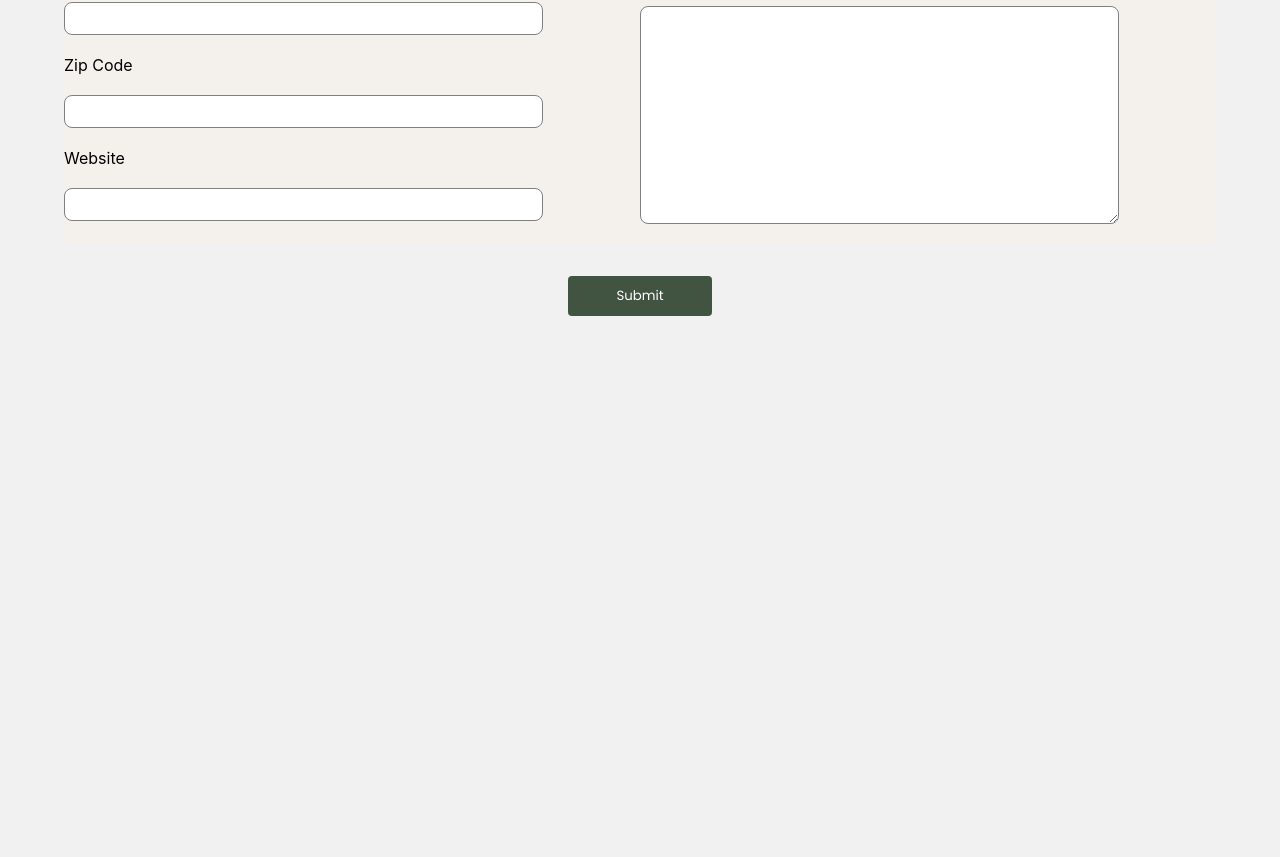
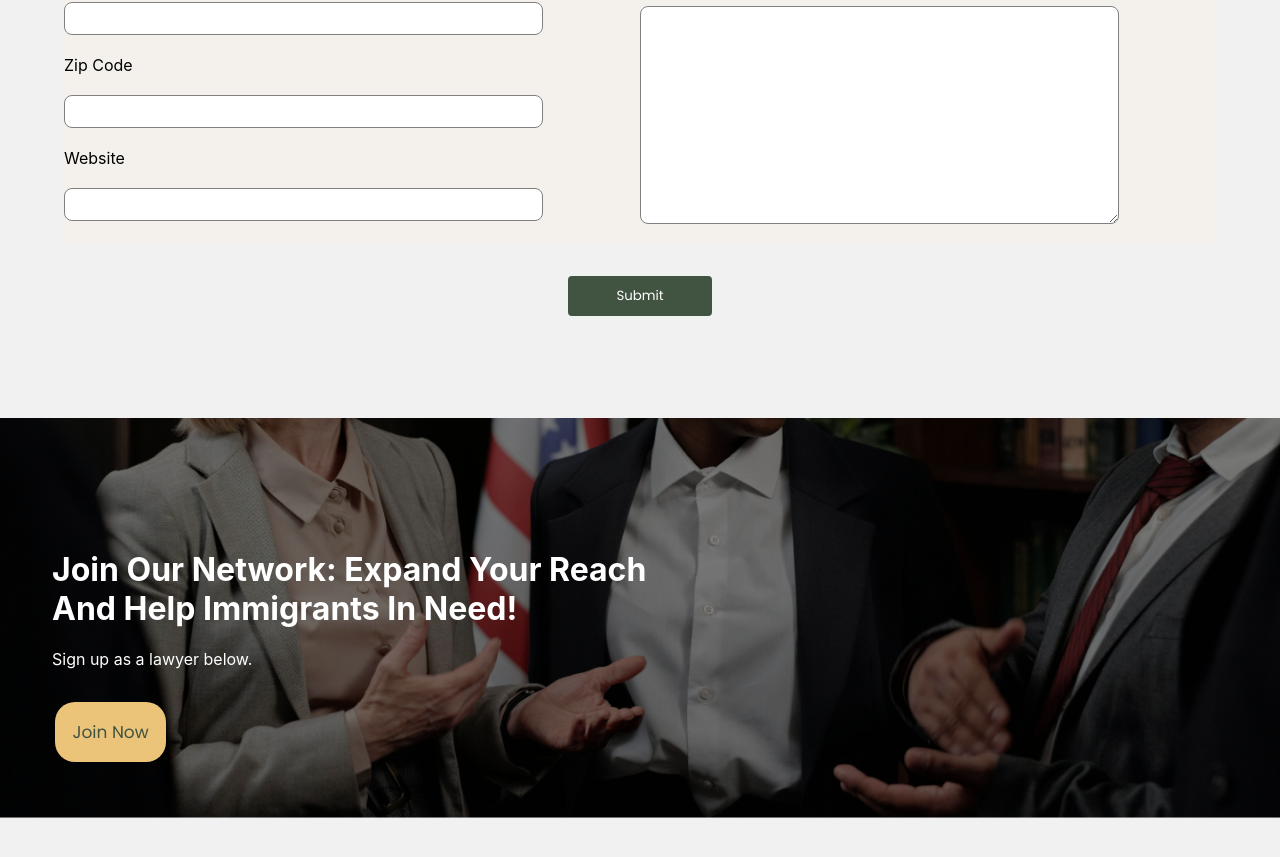
Before and after one commit to tlai18/jumbohack, a React (Create React App) app in the folder frontend/: page /contact in a window 1280 px wide. Shown: the part 597-1454 px from the top of the page. Before the commit the page ends 993 px from the top, so only its background shows below. Built offline with nearby package versions, Linux system fonts and the light colour scheme.

Commit message:
added footer to all pages

```diff
--- a/frontend/src/pages/Contact.js
+++ b/frontend/src/pages/Contact.js
@@ -1,7 +1,7 @@
 
 import { useEffect, useState } from "react";
 import { useLawyersContext } from "../hooks/useLawyersContext";
-// import { useAuthContext } from "../hooks/useAuthContext";
+import Join from '../images/join.png';
 
 
 function Contact() {
@@ -199,6 +199,16 @@ function Contact() {
           </div>
         </div>
         <button style={{paddingLeft: '3rem', paddingRight: '3rem', marginTop: '2rem'}} type='submit'>Submit</button>
+        <div className="hero-container" style={{ position: 'relative', color: 'white', marginTop: '8rem'}}>
+                <img src={Join} alt="Hero Image" style={{ width: '100%', height: 'auto', marginTop: '-2%', marginBottom: '-2%' }} />
+                <div className="hero-text2" style={{ position: 'absolute', top: '4em', left: '2em', textAlign: 'left', padding: '20px' }}>
+                        <h1>
+                        Join Our Network: Expand Your Reach <br /> And Help Immigrants In Need!
+                        </h1>
+                        <p>Sign up as a lawyer below.</p>
+                        <button className="langToggle">Join Now</button>
+                </div>
+          </div>
       </form>
   );
 }
--- a/frontend/src/pages/Guidebook.js
+++ b/frontend/src/pages/Guidebook.js
@@ -1,5 +1,5 @@
 import { useEffect, useState } from "react";
-import { useLawyersContext } from "../hooks/useLawyersContext";
+import Join from '../images/join.png';
 
 
 const Guidebook = () => {
@@ -77,6 +77,18 @@ const Guidebook = () => {
                         <div class="faqs-container">
                                 <ul id="faq-list"></ul>
                         </div>
+                        <div className="hero-container" style={{ position: 'relative', color: 'white', marginTop: '8rem'}}>
+                <img src={Join} alt="Hero Image" style={{ width: '100%', height: 'auto', marginTop: '-2%', marginBottom: '-2%' }} />
+                <div className="hero-text2" style={{ position: 'absolute', top: '4em', left: '2em', textAlign: 'left', padding: '20px' }}>
+                        <h1>
+                        Join Our Network: Expand Your Reach <br /> And Help Immigrants In Need!
+                        </h1>
+                        <p>Sign up as a lawyer below.</p>
+                        <button className="langToggle">Join Now</button>
+                </div>
+                </div>
+
+
 
                 </div>
         )
--- a/frontend/src/pages/Lawyers.js
+++ b/frontend/src/pages/Lawyers.js
@@ -1,5 +1,6 @@
 import { useEffect, useState } from "react";
 import { useLawyersContext } from "../hooks/useLawyersContext";
+import Join from '../images/join.png';
 
 import LawyerDetails from "../components/LawyerDetails"
 const Lawyers = () => {
@@ -31,7 +32,8 @@ const Lawyers = () => {
                 fetchLawyers();
         }, [dispatch, language]); // Depend on language state to refetch when it changes
         return (
-                <div className="home" id="page-content">
+                <>
+                <div className="home">
                         <div className="mealswipes">
                                 {isLoading ? (<p></p>) : lawyers && lawyers.length > 0 ?
                                         (lawyers.map((lawyer) => (
@@ -89,8 +91,22 @@ const Lawyers = () => {
         </label>
         <button className="filterbutton" type="submit">Find Lawyer</button>
       </form>
-    </div>
+        </div>
+        </div>
+        <div className="hero-container" style={{ position: 'relative', color: 'white' }}>
+                <img src={Join} alt="Hero Image" style={{ width: '100%', height: 'auto', marginTop: '-2%', marginBottom: '-2%' }} />
+                <div className="hero-text2" style={{ position: 'absolute', top: '4em', left: '2em', textAlign: 'left', padding: '20px' }}>
+                        <h1>
+                        Join Our Network: Expand Your Reach <br /> And Help Immigrants In Need!
+                        </h1>
+                        <p>Sign up as a lawyer below.</p>
+                        <button className="langToggle">Join Now</button>
                 </div>
+                </div>
+
+        </>
+
+
         )
 }
 
```
